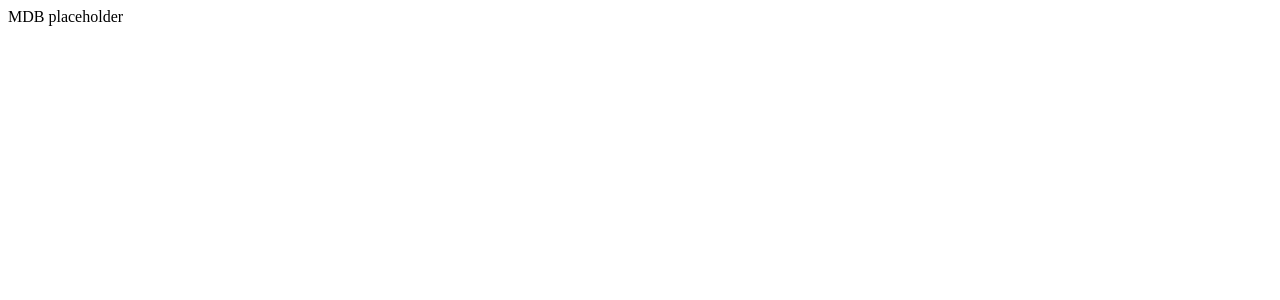
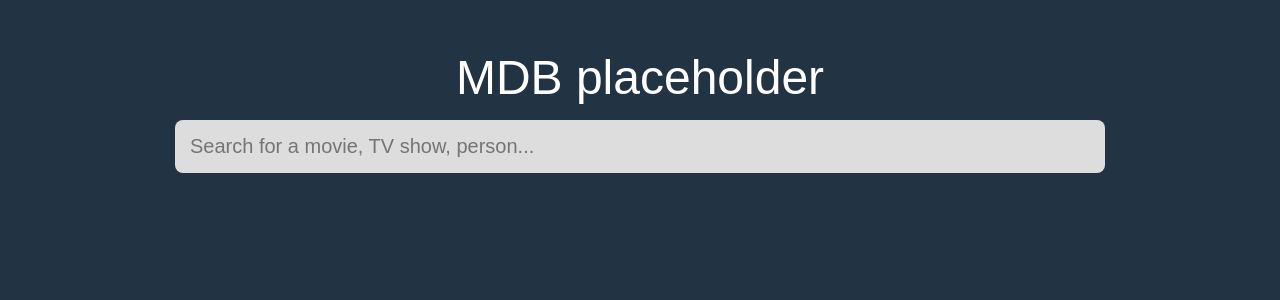
Before and after one commit to zablanc91/MDB, a React (Create React App) app: page / in a window 1280 px wide. Shown: the top 300 px of the page. Built offline with nearby package versions, Linux system fonts and the light colour scheme.

Commit message:
added SearchBar and some CSS styling

```diff
--- a/package.json
+++ b/package.json
@@ -6,6 +6,7 @@
     "@testing-library/jest-dom": "^4.2.4",
     "@testing-library/react": "^9.5.0",
     "@testing-library/user-event": "^7.2.1",
+    "axios": "^0.19.2",
     "react": "^16.13.0",
     "react-dom": "^16.13.0",
     "react-scripts": "3.4.0"
--- /dev/null
+++ b/src/components/App.js
@@ -0,0 +1,17 @@
+import React from 'react';
+import SearchBar from './SearchBar';
+
+const App = () => {
+    return(
+        <div>
+            <header>
+                <h1>MDB placeholder</h1>
+            </header>
+            <main>
+                <SearchBar />
+            </main>
+        </div>
+    );
+};
+
+export default App;
--- /dev/null
+++ b/src/components/SearchBar.js
@@ -0,0 +1,11 @@
+import React from 'react';
+
+const SearchBar = () => {
+    return  (
+        <section className="searchbar-wrap">
+            <input type="text" className="searchbar" placeholder="Search for a movie, TV show, person..."></input>
+        </section>
+    );
+}
+
+export default SearchBar;
--- a/src/index.js
+++ b/src/index.js
@@ -1,13 +1,7 @@
 import React from 'react';
 import ReactDOM from 'react-dom';
-
-const App = () => {
-    return(
-        <div>
-            MDB placeholder
-        </div>
-    );
-};
+import './style.css';
+import App from './components/App';
 
 ReactDOM.render(
     <App />,
--- /dev/null
+++ b/src/style.css
@@ -0,0 +1,48 @@
+* {
+    margin: 0;
+    padding: 0;
+    box-sizing: border-box;
+}
+
+body {
+    font-family: 'montserrat', sans-serif;
+    background-color: #223343;
+}
+
+header {
+    padding: 50px 15px 0px;
+}
+
+header h1 {
+    color: #ffffff;
+    font-size: 48px;
+    font-weight: 500;
+    text-align: center;
+}
+
+main {
+    width: 100%;
+    max-width: 960px;
+    margin: 0 auto;
+}
+
+section {
+    padding: 15px;
+}
+
+.searchbar {
+    width: 100%;
+    padding: 15px;
+    border: none;
+    outline: none;
+    background-color: #dddddd;
+    border-radius: 8px;
+    font-size: 20px;
+    font-weight: 300;
+    color: #53565A;
+    transition: 0.5s ease-out;
+}
+
+.searchbar:focus {
+    box-shadow: 0px 0px 8px 3px #4484c4;
+}
```
Also changed, not shown: 1 other file (tests, documents, lock files or other folders).
